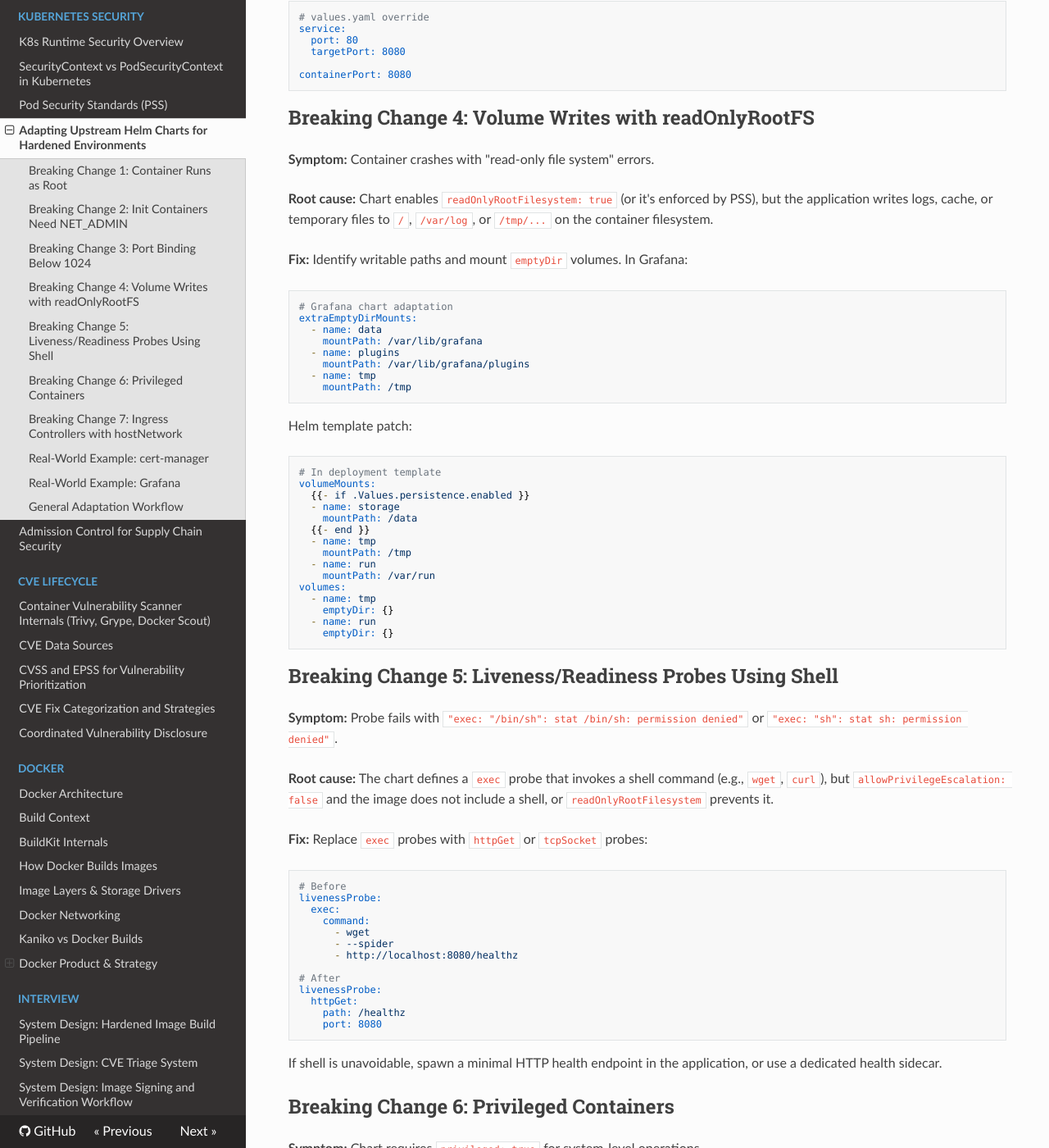
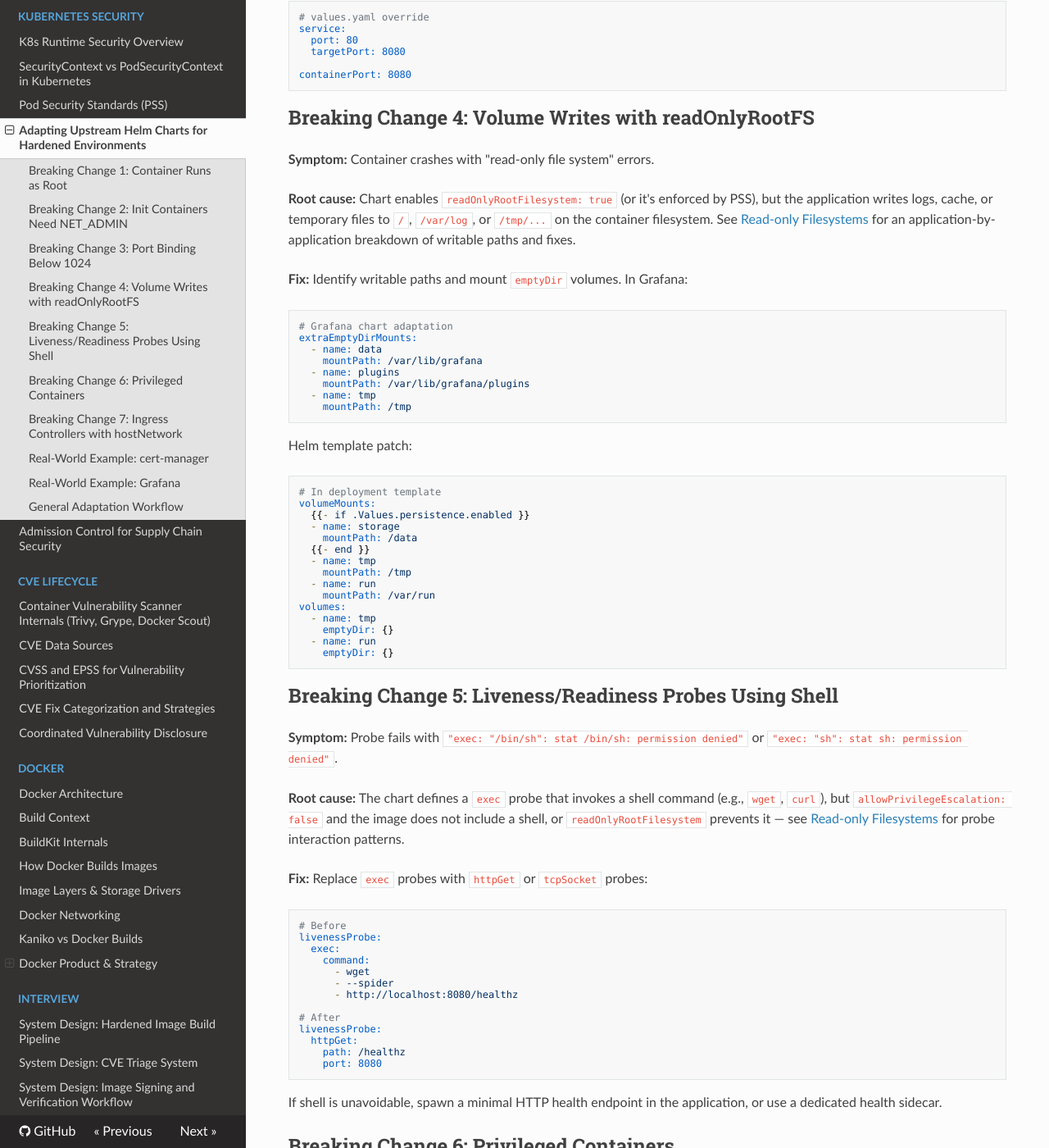
Before and after one commit to schaffe/container-security-fundamentals, an MkDocs documentation site: the page built from docs/articles/kubernetes-security/adapting-upstream-helm-charts.md, in a window 1280 px wide and 1400 px high, scrolled down 1735 px. Shown: the whole window at 82% size. Built offline with MkDocs 1.6.1, drawn with Linux system fonts in a browser that asks for light colours; nearby versions of some CDN libraries.

Commit message:
docs: add cross-references to readOnlyRootFilesystem article from K8s Security and hardening articles

```diff
--- a/docs/articles/kubernetes-security/adapting-upstream-helm-charts.md
+++ b/docs/articles/kubernetes-security/adapting-upstream-helm-charts.md
@@ -94,7 +94,7 @@ containerPort: 8080
 
 **Symptom:** Container crashes with "read-only file system" errors.
 
-**Root cause:** Chart enables `readOnlyRootFilesystem: true` (or it's enforced by PSS), but the application writes logs, cache, or temporary files to `/`, `/var/log`, or `/tmp/...` on the container filesystem.
+**Root cause:** Chart enables `readOnlyRootFilesystem: true` (or it's enforced by PSS), but the application writes logs, cache, or temporary files to `/`, `/var/log`, or `/tmp/...` on the container filesystem. See [Read-only Filesystems](../container-image-hardening/readonly-filesystem.md) for an application-by-application breakdown of writable paths and fixes.
 
 **Fix:** Identify writable paths and mount `emptyDir` volumes. In Grafana:
 
@@ -133,7 +133,7 @@ volumes:
 
 **Symptom:** Probe fails with `"exec: "/bin/sh": stat /bin/sh: permission denied"` or `"exec: "sh": stat sh: permission denied"`.
 
-**Root cause:** The chart defines a `exec` probe that invokes a shell command (e.g., `wget`, `curl`), but `allowPrivilegeEscalation: false` and the image does not include a shell, or `readOnlyRootFilesystem` prevents it.
+**Root cause:** The chart defines a `exec` probe that invokes a shell command (e.g., `wget`, `curl`), but `allowPrivilegeEscalation: false` and the image does not include a shell, or `readOnlyRootFilesystem` prevents it — see [Read-only Filesystems](../container-image-hardening/readonly-filesystem.md) for probe interaction patterns.
 
 **Fix:** Replace `exec` probes with `httpGet` or `tcpSocket` probes:
 
```
Also changed, not shown: docs/articles/container-image-hardening/apparmor-selinux.md (+1 -1 lines), docs/articles/container-image-hardening/non-root-execution.md (+1 -1 lines), docs/articles/kubernetes-security/securing-kubernetes-runtime.md (+1 -1 lines), docs/articles/kubernetes-security/securitycontext-vs-podsecuritycontext.md (+1 -1 lines).
